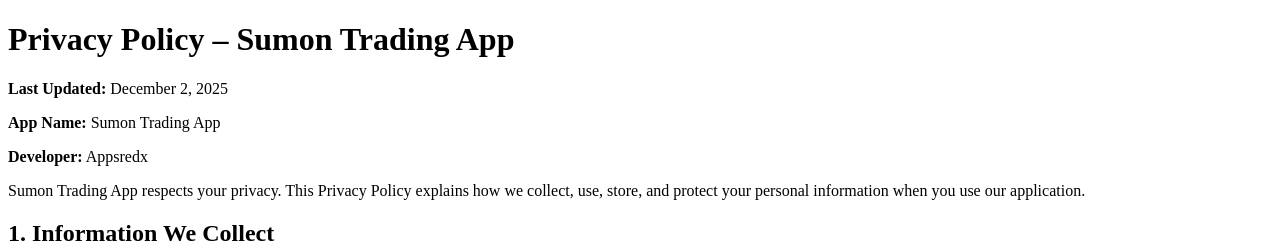
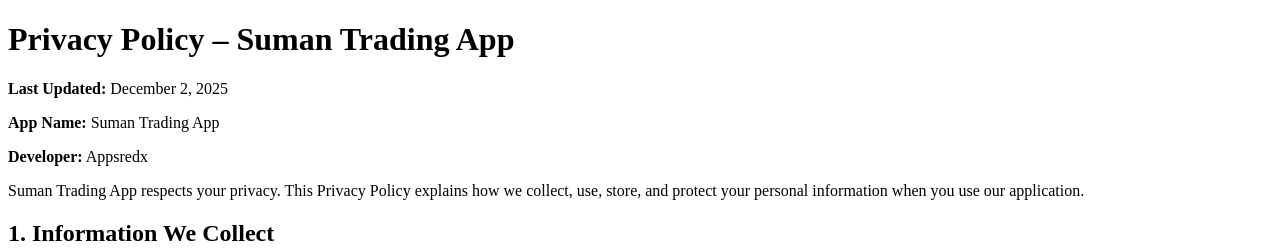
Before and after one commit to abhikashbabu/sumantrading, a plain HTML site: page index.html in a window 1280 px wide. Shown: the top 250 px of the page. Drawn offline with Linux system fonts and the light colour scheme.

Commit message:
Correct app name from 'Sumon' to 'Suman'

```diff
--- a/index.html
+++ b/index.html
@@ -2,18 +2,18 @@
 <html lang="en">
 <head>
   <meta charset="UTF-8">
-  <title>Privacy Policy - Sumon Trading App</title>
+  <title>Privacy Policy - Suman Trading App</title>
   <meta name="viewport" content="width=device-width, initial-scale=1.0">
 </head>
 <body>
-  <h1>Privacy Policy – Sumon Trading App</h1>
+  <h1>Privacy Policy – Suman Trading App</h1>
 
   <p><strong>Last Updated:</strong> December 2, 2025</p>
-  <p><strong>App Name:</strong> Sumon Trading App</p>
+  <p><strong>App Name:</strong> Suman Trading App</p>
   <p><strong>Developer:</strong> Appsredx</p>
 
   <p>
-    Sumon Trading App respects your privacy. This Privacy Policy explains how we collect, use, store,
+    Suman Trading App respects your privacy. This Privacy Policy explains how we collect, use, store,
     and protect your personal information when you use our application.
   </p>
 
```
